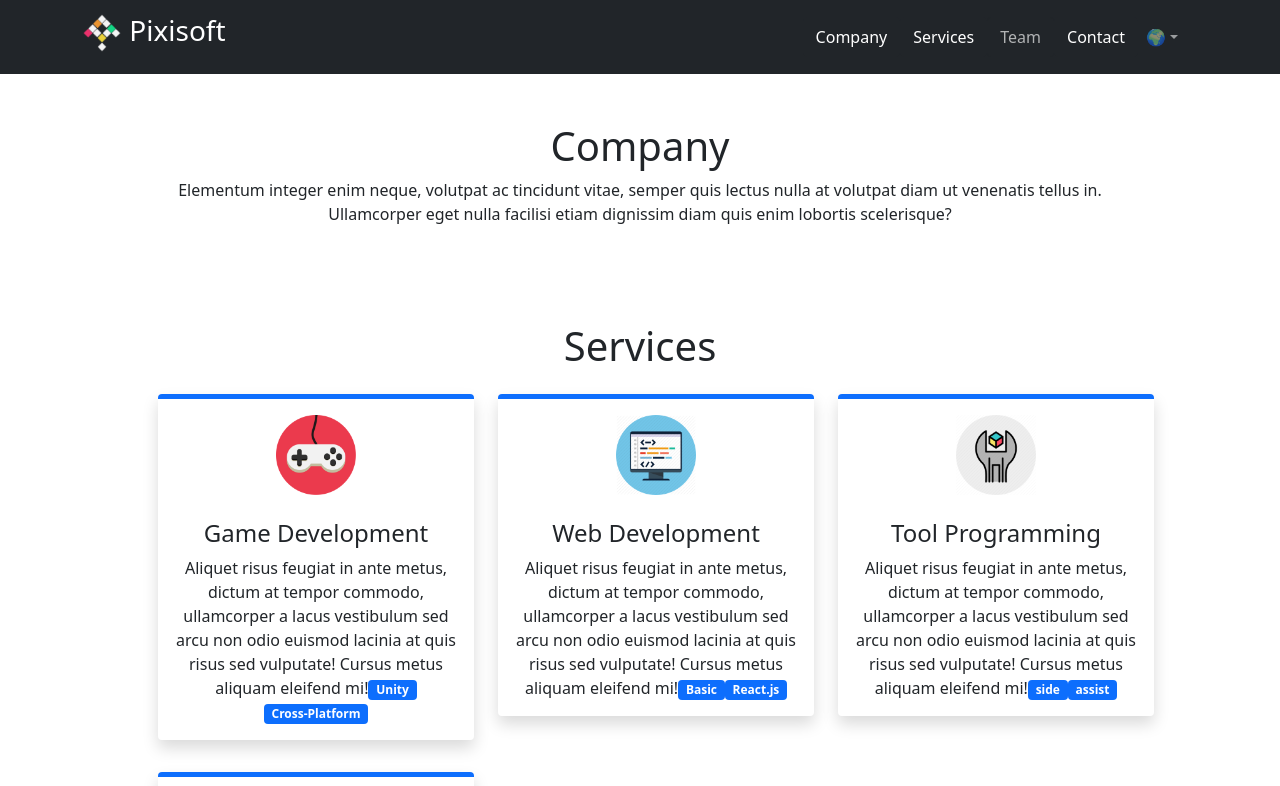
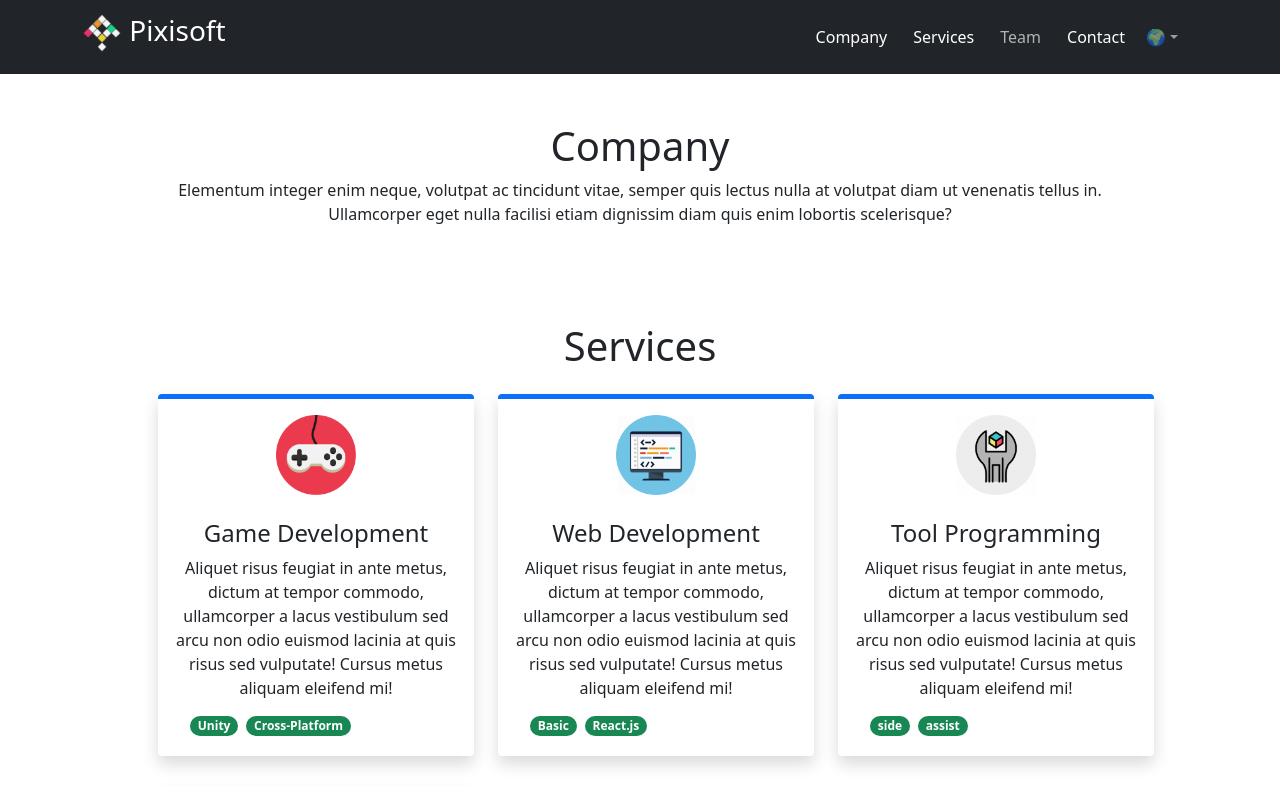
Before and after one commit to Pixisoft/Pixisoft.github.io, a React (Create React App) app: page / in a window 1280 px wide. Shown: the top 786 px of the page. Built offline with nearby package versions, Linux system fonts and the light colour scheme.

Commit message:
Update styles

```diff
--- a/src/components/home/PServices.js
+++ b/src/components/home/PServices.js
@@ -71,7 +71,11 @@ class PServices extends React.Component {
           <br/><br/>
           <h4>{ this.props.getContext('Services.' + service + '.Title') }</h4>
           { this.props.getContext('Services.' + service + '.Text') }
-          { this.renderBadges(service) }
+          <Container className="pt-2 d-flex">
+            <Row className="justify-content-start">
+              { this.renderBadges(service) }
+            </Row>
+          </Container>
         </Container>
       </Col>
     );
@@ -92,15 +96,12 @@ class PServices extends React.Component {
 
   renderBadges(service) {
     let badges = this.props.getContext('Services.' + service + '.Badges');
-    return (
-      <>
-        {
-          badges.map(badge =>
-            <Badge pill className="bg-primary">{ badge }</Badge>
-          )
-        }
-      </>
-    );
+    return (<>{ badges.map(badge =>
+      <Col key={badge} className="p-1">
+        <Badge key={ badge }
+               className="bg-success rounded-pill">{ badge }</Badge>
+      </Col>
+    ) }</>);
   }
 }
 
```
